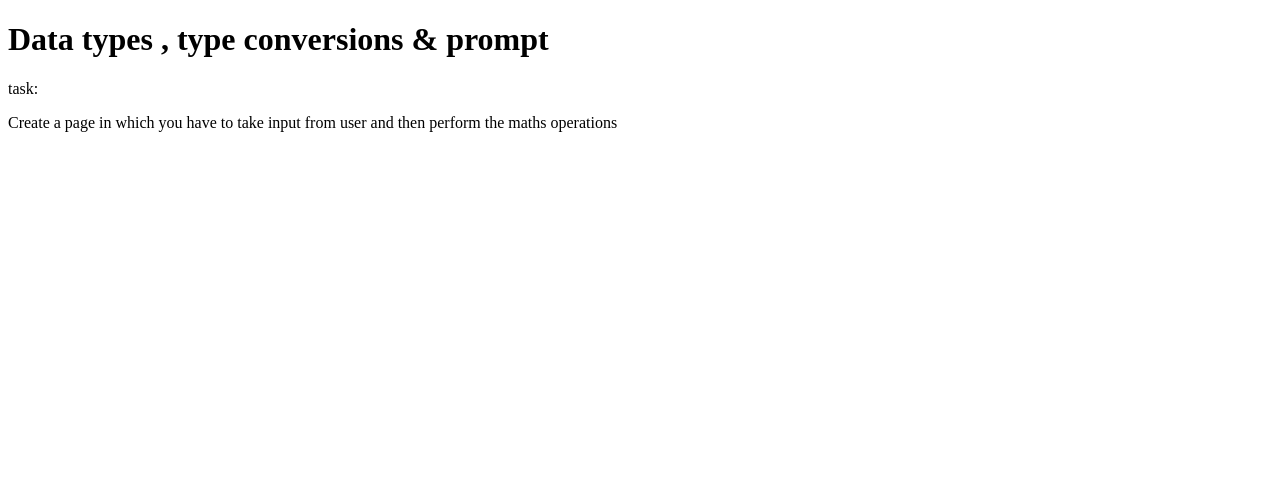
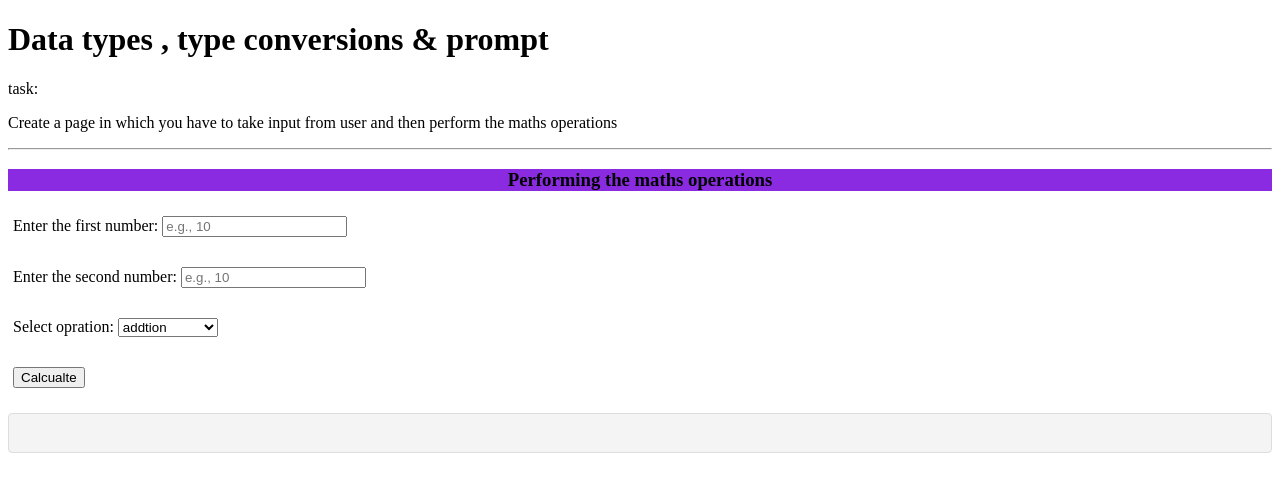
Before and after one commit to Ashokpale/JavaScript, a plain HTML site: page operators/index.html in a window 1280 px wide. Drawn offline with Linux system fonts and the light colour scheme.

Commit message:
index updated

```diff
--- a/operators/index.html
+++ b/operators/index.html
@@ -7,10 +7,111 @@
     <title>Document</title>
 </head>
 
+<style>
+          .result,.foutput {
+            margin-top: 20px;
+            font-size: 1.2em;
+        }
+
+        .foutput {
+            font-family: monospace;
+            background-color: #f4f4f4;
+            padding: 10px;
+            border: 1px solid #ddd;
+            border-radius: 4px;
+            white-space: pre-wrap; /* Preserve whitespace and formatting */
+        }
+</style>
+
 <body>
     <h1>Data types , type conversions & prompt</h1>
     <p>task:</p>
     <p>Create a page in which you have to take input from user and then perform the maths operations</p>
+    <hr>
+
+
+    <div class="conatainer">
+        <form id="math-operations">
+
+            <div class="head-line" style="background-color: blueviolet; text-align: center;">
+                <h3>Performing the maths operations</h3>
+            </div>
+
+            <div class="inpu1" style="margin-top: 20px; padding: 5px;">
+
+                <label for="num1">Enter the first number:</label>
+                <input type="number" id="num1" placeholder="e.g., 10"><br>
+            </div>
+            <div class="input2" style="margin-top: 20px; padding: 5px;">
+
+                <label for="num2">Enter the second number:</label>
+                <input type="number" id="num2" placeholder="e.g., 10"><br>
+            </div>
+            <div class="options" style="margin-top: 20px; padding: 5px;">
+
+                <label for="output-operation">Select opration:</label>
+                <select name="output-operation" id="operation">
+                    <option value="addition">addtion</option>
+                    <option value="subtraction">subtraction</option>
+                    <option value="multiplication">multiplication</option>
+                    <option value="division">division</option>
+                </select><br>
+            </div>
+            <div class="btn" style="margin-top: 20px; padding: 5px;">
+                <button onclick="performOperation()">Calcualte</button><br>
+            </div>
+
+
+            <div class="result" id="result">  </div>
+            <div class="foutput" id="foutput"> </div>
+
+        </form>
+    </div>
+
+    <!-- <script src="operators.js"></script> -->
+
+    <script>
+
+        function performOperation() {
+            // Get input values
+            const num1 = parseFloat(document.getElementById('num1').value);
+            const num2 = parseFloat(document.getElementById('num2').value);
+            const operation = document.getElementById('operation').value;
+
+            let result;
+            let foutput;
+
+            // Perform the selected operation
+            switch (operation) {
+                case 'addition':
+                    result = num1 + num2;
+                    foutput = `const num1 = ${num1};\nconst num2 = ${num2};\nconst result = num1 + num2;`;
+                    break;
+                case 'subtraction':
+                    result = num1 - num2;
+                    break;
+                case 'multiplication':
+                    result = num1 * num2;
+                    break;
+                case 'division':
+                    if (num2 === 0) {
+                        result = 'Division by zero is not allowed.';
+                    } else {
+                        result = num1 / num2;
+                    }
+                    break;
+                default:
+                    result = 'Invalid operation.';
+            }
+
+            // Display the result
+            document.getElementById('result').textContent = `Result: ${result}`;
+            document.getElementById('foutput').textContent = `OutputCode: n/${foutput}`;
+        }
+
+    </script>
+
+
 </body>
 
 </html>
```
Also changed, not shown: operators/operators.js (+23 -1 lines).
